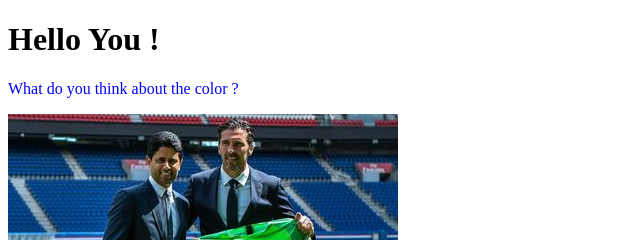
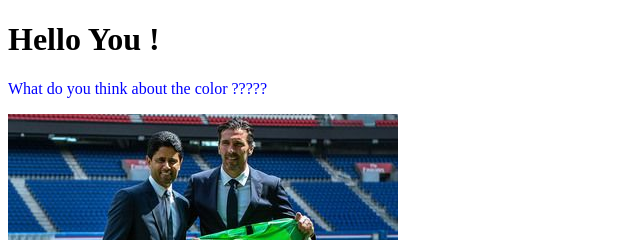
Before and after one commit to elagree/github-flow, a plain HTML site: page index.html in a window 1280 px wide. Shown: the top 240 px of the page, 0-640 px from the left. Drawn offline with Linux system fonts and the light colour scheme.

Commit message:
Adding more questionmarks

```diff
--- a/index.html
+++ b/index.html
@@ -9,7 +9,7 @@
     <body>
         <h1>Hello You !</h1>
 
-        <p>What do you think about the color ?</p>
+        <p>What do you think about the color ?????</p>
         <img src="gigi.jpg" alt="Italian Trulli">
     </body>
 </html>
```
